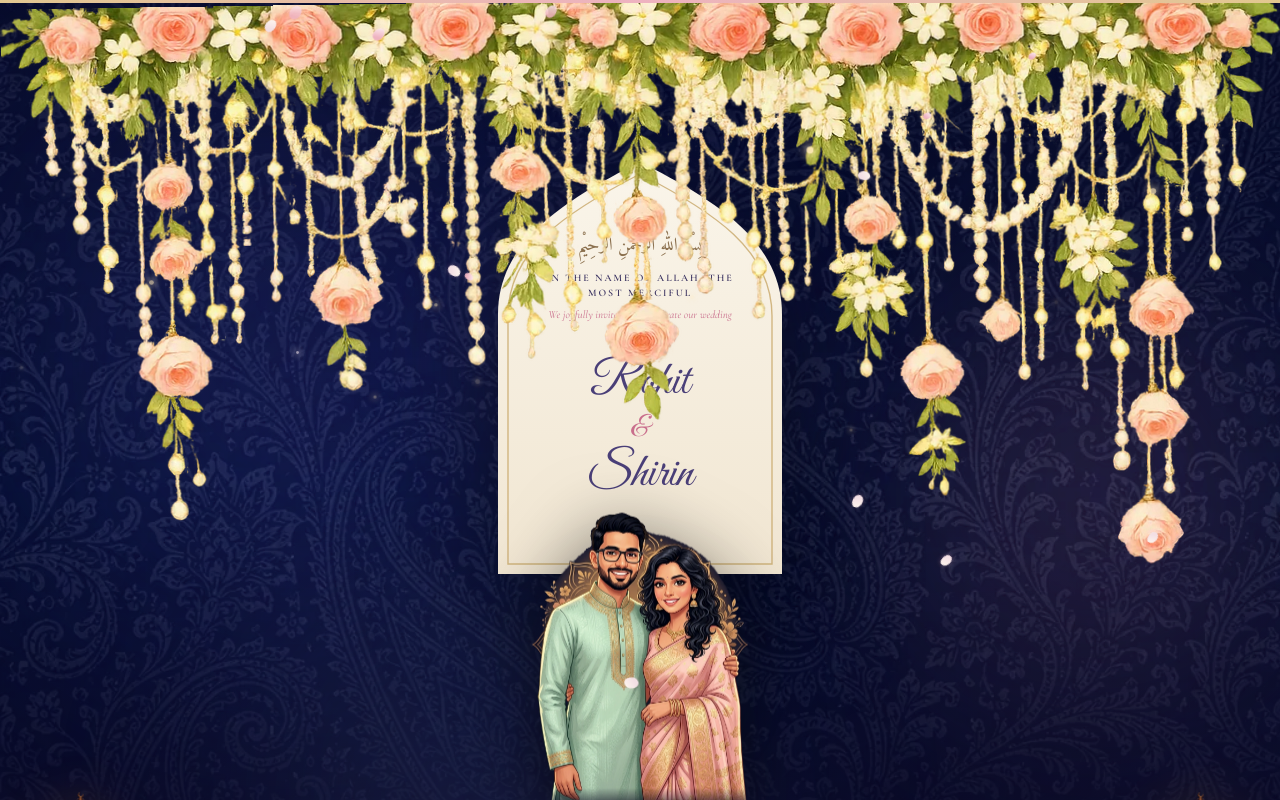
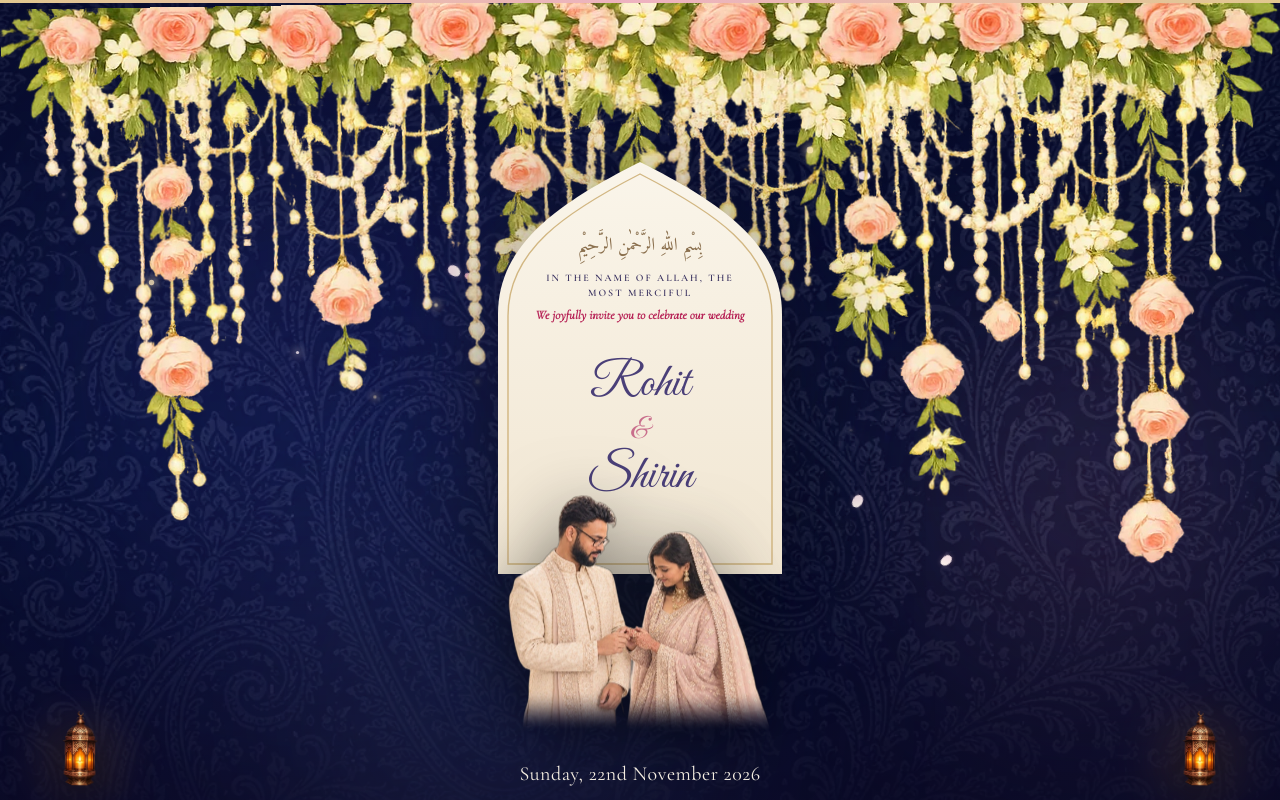
Before and after one commit to muhsina-ov/Rohit-weds-shirin, a React (Vite) app: page / in a window 1280 px wide. Both pictures are taken after a click on the button "OPEN INVITATION ♡". Shown: the top 800 px of the page. Built offline with nearby package versions, Linux system fonts and the light colour scheme.

Commit message:
Replace couple photo with real couple cutout, prevent petals from hiding invitation text, and brighten invitation sentence

```diff
--- a/src/components/Petals.tsx
+++ b/src/components/Petals.tsx
@@ -17,7 +17,7 @@ export default function Petals({ count = 14 }: { count?: number }) {
   );
 
   return (
-    <div aria-hidden className="pointer-events-none fixed inset-0 z-30 overflow-hidden">
+    <div aria-hidden className="pointer-events-none fixed inset-0 z-10 overflow-hidden">
       {petals.map((p) => (
         <div
           key={p.id}
--- a/src/sections/Hero.tsx
+++ b/src/sections/Hero.tsx
@@ -68,7 +68,7 @@ export default function Hero() {
         <FairyLights count={22} className="!inset-x-0 !top-0 h-[55%]" />
       </motion.div>
 
-      <div className="relative z-10 mt-[19svh] flex flex-col items-center sm:mt-[18svh]">
+      <div className="relative z-20 mt-[19svh] flex flex-col items-center sm:mt-[18svh]">
         {/* Mughal arch card */}
         <motion.div
           initial={{ opacity: 0, scale: 0.94, y: 30 }}
@@ -130,7 +130,7 @@ export default function Hero() {
               initial={{ opacity: 0, y: 10 }}
               animate={{ opacity: 1, y: 0 }}
               transition={{ delay: 1, duration: 0.8 }}
-              className="mt-1.5 font-display text-[10px] sm:text-[11px] italic leading-snug text-[#c96e8c] max-w-[230px] text-center"
+              className="mt-1.5 font-display text-[11px] sm:text-[12.5px] font-semibold italic leading-snug text-[#b82759] max-w-[240px] text-center"
             >
               {wedding.verse.invitation}
             </motion.p>
@@ -178,9 +178,9 @@ export default function Hero() {
             }}
           />
           <img
-            src="/assets/couple.webp?v=4"
+            src="/assets/couple.webp?v=5"
             alt={`${wedding.groomFull} and ${wedding.brideFull}`}
-            className="relative w-[60vw] max-w-[240px] drop-shadow-[0_18px_36px_rgba(0,0,0,0.6)]"
+            className="relative w-[68vw] max-w-[270px] drop-shadow-[0_18px_36px_rgba(0,0,0,0.6)]"
             style={{ animation: "float-soft 6s ease-in-out infinite" }}
           />
         </motion.div>
--- a/src/sections/IntroGate.tsx
+++ b/src/sections/IntroGate.tsx
@@ -129,7 +129,7 @@ export default function IntroGate({
           <p className="font-display text-[10px] sm:text-[11px] font-semibold uppercase tracking-[0.4em] text-[#f5eee2]/80">
             {wedding.verse.kicker}
           </p>
-          <p className="font-display text-sm sm:text-base italic text-[#eeb2c0]">
+          <p className="font-display text-sm sm:text-base italic font-medium text-[#ffd3de] drop-shadow-[0_2px_10px_rgba(255,211,222,0.4)]">
             {wedding.verse.invitation}
           </p>
           {/* Groom First, then Bride */}
```
Also changed, not shown: public/assets/couple.webp.
